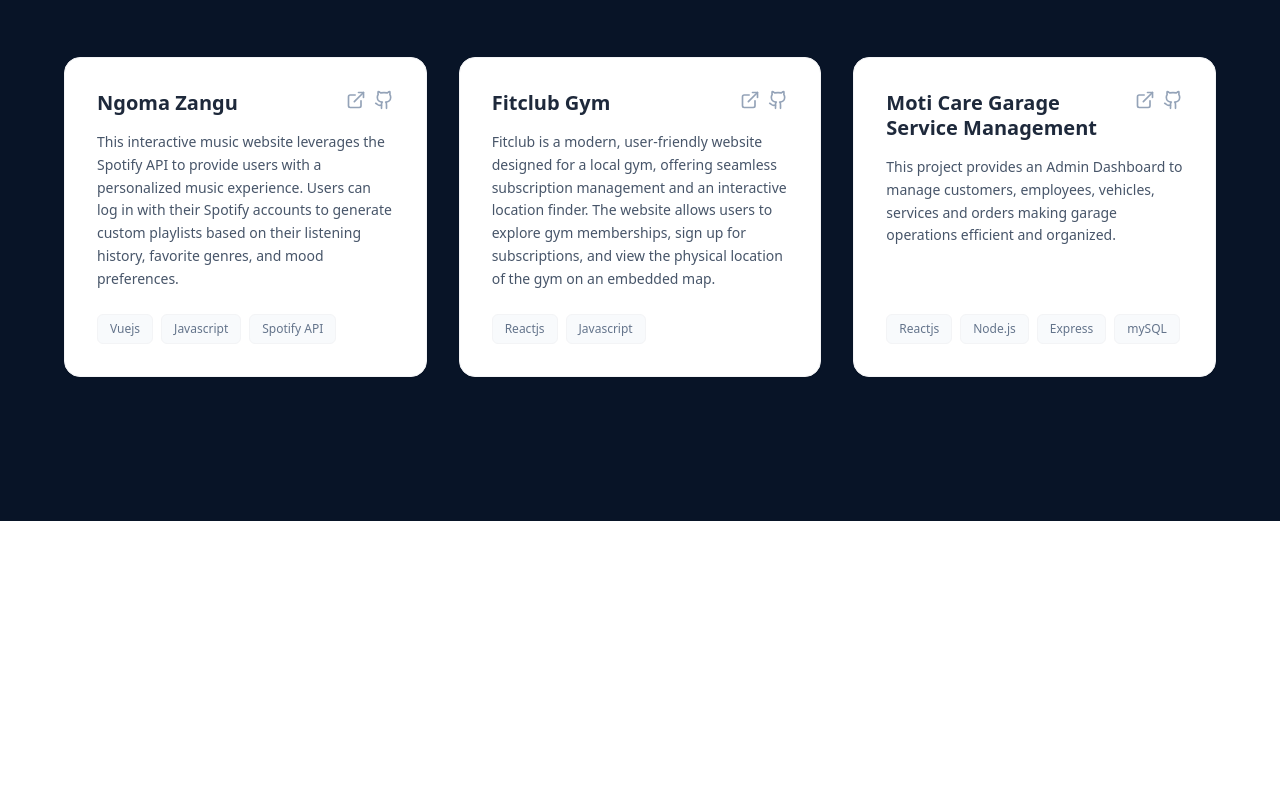
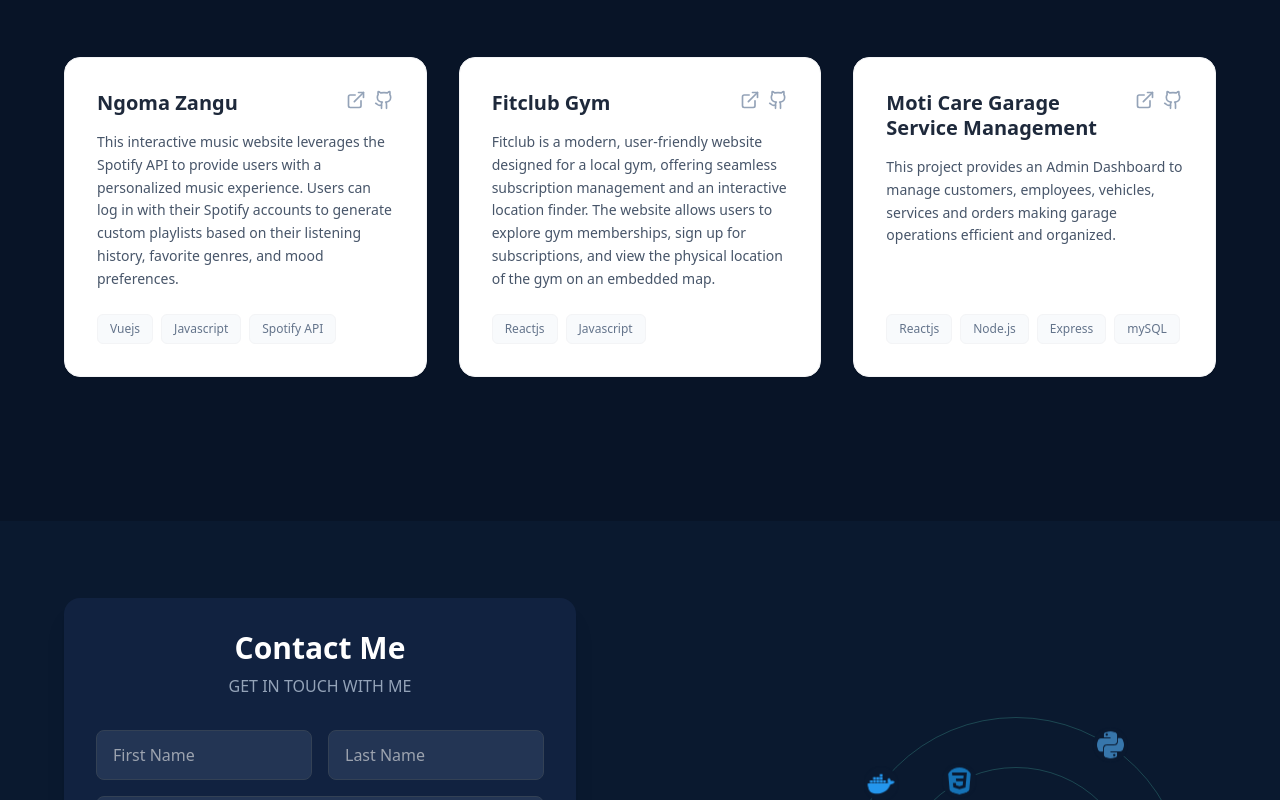
Before and after one commit to codewithAntony/kimongo, a React (Vite) app: page / in a window 1280 px wide. Shown: the part 2000-2800 px from the top of the page. Before the commit the page ends 2521 px from the top, so only its background shows below. Built offline with nearby package versions, Linux system fonts and the light colour scheme.

Commit message:
created the contact page

```diff
--- a/src/App.jsx
+++ b/src/App.jsx
@@ -1,4 +1,5 @@
 import About from './components/About';
+import Contact from './components/Contact';
 import Header from './components/Header';
 import Navigation from './components/Navigation';
 import ProjectsStats from './components/ProjectsStats';
@@ -10,6 +11,7 @@ function App() {
             <Header />
             <About />
             <ProjectsStats />
+            <Contact />
         </div>
     );
 }
--- /dev/null
+++ b/src/components/Contact.jsx
@@ -0,0 +1,206 @@
+import React from 'react';
+import {
+    SiCss3,
+    SiDocker,
+    SiGit,
+    SiHtml5,
+    SiJavascript,
+    SiMongodb,
+    SiPython,
+    SiReact,
+    SiTypescript,
+    SiVuedotjs
+} from 'react-icons/si';
+
+const Contact = () => {
+    return (
+        <div className="min-h-screen bg-[#0a192f] text-slate-300 p-8 flex flex-col relative overflow-hidden">
+            <style>
+                {`
+                @keyframes orbit {
+                    0% { transform: rotate(0deg) translateX(var(--orbit-radius)) rotate(0deg); }
+                    100% { transform: rotate(360deg) translateX(var(--orbit-radius)) rotate(-360deg); }
+                }
+                .animate-orbit {
+                    animation: orbit var(--orbit-duration) linear infinite;
+                    animation-delay: var(--orbit-delay);
+                }
+                `}
+            </style>
+
+            <div className="flex-grow flex items-center justify-center z-10">
+                <div className="max-w-6xl w-full flex flex-col-reverse lg:flex-row items-center justify-between gap-16">
+                    {/* Form Section */}
+                    <div className="bg-[#112240] p-8 rounded-2xl shadow-xl w-full max-w-lg">
+                        <h2 className="text-3xl font-bold text-white text-center mb-2">
+                            Contact Me
+                        </h2>
+                        <p className="text-center text-slate-400 mb-8">
+                            GET IN TOUCH WITH ME
+                        </p>
+                        <form className="space-y-4">
+                            <div className="flex flex-col md:flex-row gap-4">
+                                <input
+                                    type="text"
+                                    placeholder="First Name"
+                                    className="w-full bg-[#233554] text-slate-200 border border-slate-700 rounded-lg px-4 py-3 focus:outline-none focus:border-[#64ffda] transition-colors"
+                                />
+                                <input
+                                    type="text"
+                                    placeholder="Last Name"
+                                    className="w-full bg-[#233554] text-slate-200 border border-slate-700 rounded-lg px-4 py-3 focus:outline-none focus:border-[#64ffda] transition-colors"
+                                />
+                            </div>
+                            <input
+                                type="email"
+                                placeholder="Email"
+                                className="w-full bg-[#233554] text-slate-200 border border-slate-700 rounded-lg px-4 py-3 focus:outline-none focus:border-[#64ffda] transition-colors"
+                            />
+                            <input
+                                type="text"
+                                placeholder="Subject"
+                                className="w-full bg-[#233554] text-slate-200 border border-slate-700 rounded-lg px-4 py-3 focus:outline-none focus:border-[#64ffda] transition-colors"
+                            />
+                            <textarea
+                                placeholder="Message"
+                                rows="5"
+                                className="w-full bg-[#233554] text-slate-200 border border-slate-700 rounded-lg px-4 py-3 focus:outline-none focus:border-[#64ffda] transition-colors resize-none"
+                            ></textarea>
+                            <button
+                                type="submit"
+                                className="bg-[#64ffda] hover:bg-[#56d8b7] text-[#0a192f] font-bold py-3 px-6 rounded-lg transition-colors duration-300"
+                            >
+                                Send Message
+                            </button>
+                        </form>
+                    </div>
+
+                    {/* Skills Animation Section */}
+                    <div className="relative flex justify-center items-center w-[400px] h-[400px]">
+                        <h2 className="text-4xl font-bold text-white z-20 absolute">
+                            Skills
+                        </h2>
+
+                        {/* Visual Orbit Rings - Adjusted sizes to match icon radii */}
+                        {/* Inner: 70px radius = 140px size */}
+                        <div className="absolute border border-[#64ffda]/20 rounded-full w-[140px] h-[140px]"></div>
+                        {/* Middle: 120px radius = 240px size */}
+                        <div className="absolute border border-[#64ffda]/20 rounded-full w-[240px] h-[240px]"></div>
+                        {/* Outer: 170px radius = 340px size */}
+                        <div className="absolute border border-[#64ffda]/20 rounded-full w-[340px] h-[340px]"></div>
+
+                        <TechIcons />
+                    </div>
+                </div>
+            </div>
+
+            <footer className="text-center text-slate-500 text-sm py-6 border-t border-slate-800 z-10">
+                <p>Copyright 2025 by Kimong'o || All Right Reserved.</p>
+            </footer>
+        </div>
+    );
+};
+
+const TechIcons = () => {
+    const icons = [
+        // Inner Orbit (Radius 70px)
+        {
+            Icon: SiTypescript,
+            color: '#3178c6',
+            radius: '70px',
+            duration: '10s',
+            delay: '-2s'
+        },
+        {
+            Icon: SiJavascript,
+            color: '#f7df1e',
+            radius: '70px',
+            duration: '10s',
+            delay: '-7s'
+        },
+
+        // Middle Orbit (Radius 120px)
+        {
+            Icon: SiHtml5,
+            color: '#e34f26',
+            radius: '120px',
+            duration: '18s',
+            delay: '0s'
+        },
+        {
+            Icon: SiCss3,
+            color: '#1572b6',
+            radius: '120px',
+            duration: '18s',
+            delay: '-6s'
+        },
+        {
+            Icon: SiReact,
+            color: '#61dafb',
+            radius: '120px',
+            duration: '18s',
+            delay: '-12s'
+        },
+
+        // Outer Orbit (Radius 170px)
+        {
+            Icon: SiVuedotjs,
+            color: '#4fc08d',
+            radius: '170px',
+            duration: '25s',
+            delay: '-3s'
+        },
+        {
+            Icon: SiDocker,
+            color: '#2496ed',
+            radius: '170px',
+            duration: '25s',
+            delay: '-9s'
+        },
+        {
+            Icon: SiPython,
+            color: '#3776ab',
+            radius: '170px',
+            duration: '25s',
+            delay: '-15s'
+        },
+        {
+            Icon: SiGit,
+            color: '#f05032',
+            radius: '170px',
+            duration: '25s',
+            delay: '-20s'
+        },
+        {
+            Icon: SiMongodb,
+            color: '#47a248',
+            radius: '170px',
+            duration: '25s',
+            delay: '-25s'
+        }
+    ];
+
+    return (
+        <>
+            {icons.map(({ Icon, color, radius, duration, delay }, index) => (
+                <div
+                    key={index}
+                    className="absolute flex items-center justify-center animate-orbit"
+                    style={{
+                        '--orbit-radius': radius,
+                        '--orbit-duration': duration,
+                        '--orbit-delay': delay
+                    }}
+                >
+                    <Icon
+                        size={35}
+                        style={{ color }}
+                        className="bg-[#0a192f] rounded-full p-1"
+                    />
+                </div>
+            ))}
+        </>
+    );
+};
+
+export default Contact;
```
